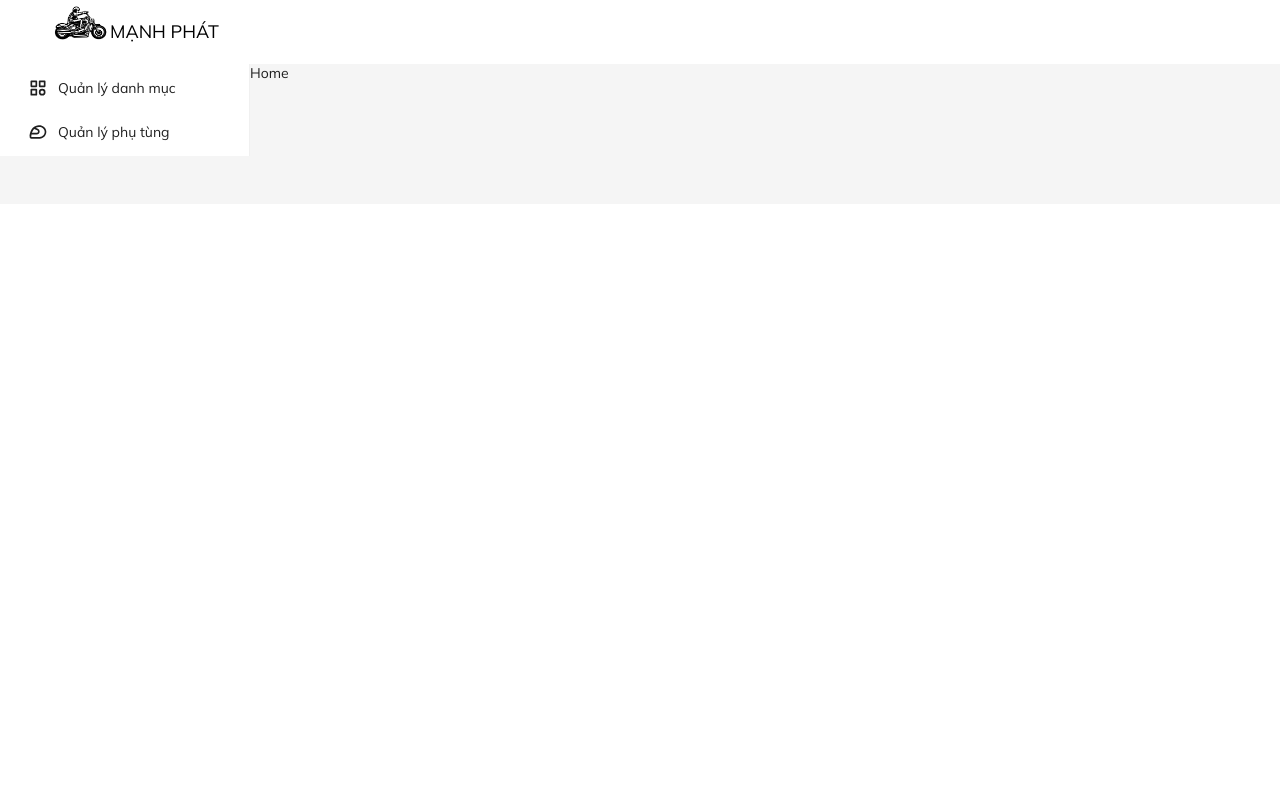
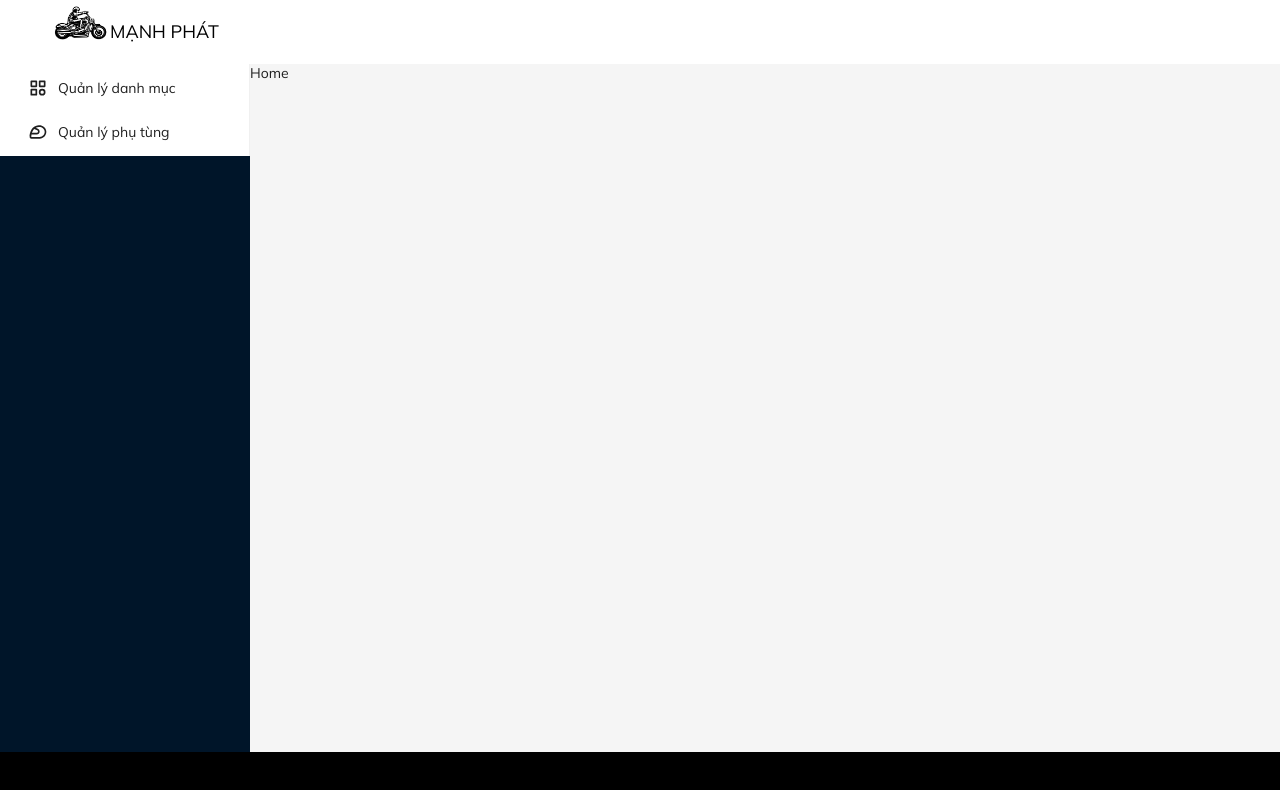
Before and after one commit to tuannguyen2k2/ban_hang_cms, a React (Vite) app: page / in a window 1280 px wide. Shown: the top 790 px of the page. Built offline with nearby package versions, Linux system fonts and the light colour scheme.

Commit message:
fix height sidebar

```diff
--- a/src/modules/main/MainLayout.jsx
+++ b/src/modules/main/MainLayout.jsx
@@ -16,7 +16,7 @@ const MainLayout = ({ children }) => {
           </Content>
         </Layout>
       </Layout>
-      <Footer></Footer>
+      <Footer style={{backgroundColor: 'black'}}></Footer>
     </Layout>
   );
 };
--- a/src/modules/main/NavSider.jsx
+++ b/src/modules/main/NavSider.jsx
@@ -58,6 +58,7 @@ const NavSider = ({ collapsed, onCollapse, width }) => {
 
   return (
     <Sider
+      style={{ height: "calc(100vh - 48px - 64px)" }}
       collapsible
       collapsed={collapsed}
       width={width}
```
